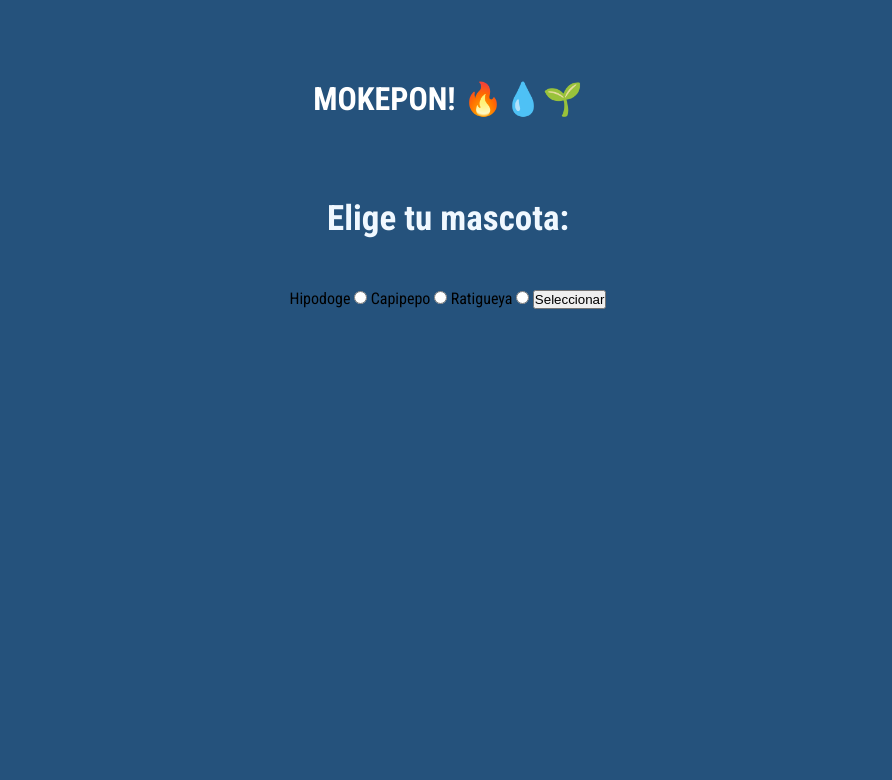
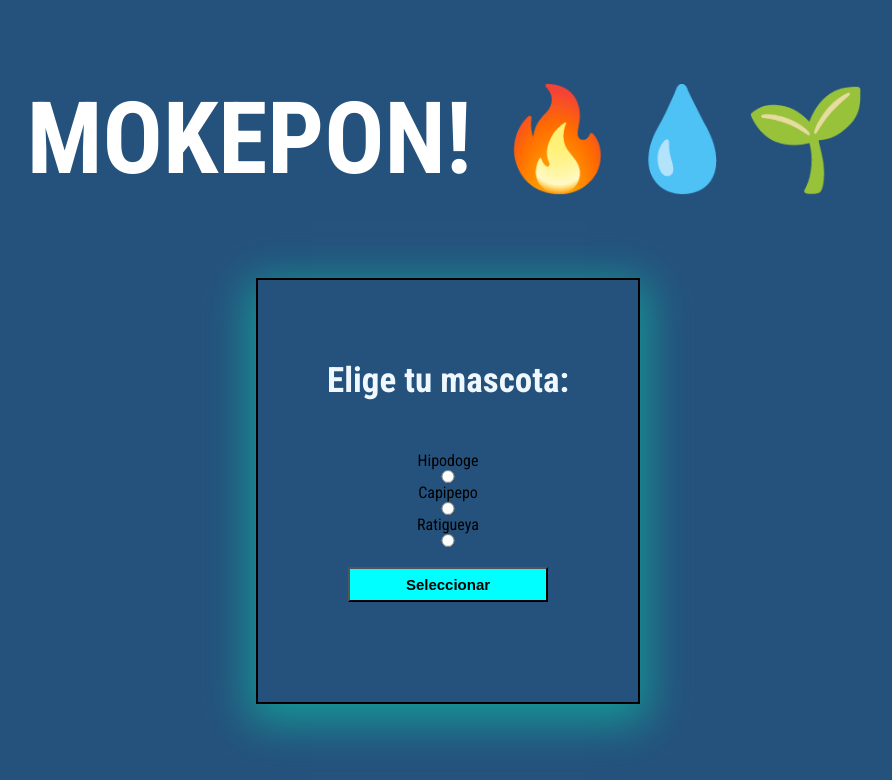
Before and after one commit to davidsm09/basic-development, a website: page Mokepon/juego.html in a window 1280 px wide. Shown: the whole page, without its empty margins (192-1084 px from the left). Drawn offline with Linux system fonts and the light colour scheme.

Commit message:
agregamos un diseño desente

```diff
--- a/Mokepon/juego.html
+++ b/Mokepon/juego.html
@@ -29,7 +29,7 @@
             <label for="ratigueya">Ratigueya</label>
             <input type="radio" name="mascota" id="ratigueya" />
 
-            <button id="boton-mascota">Seleccionar</button>
+            <button  class="btn" id="boton-mascota">Seleccionar</button>
 
         </section>
 
@@ -40,9 +40,9 @@
             <p>La mascota <span id="mascota-enemigo"></span> del enemigo tiene <span id="vidas-enemigo">3</span> vidas</p>
 
             <p>
-                <button id="boton-fuego">Fuego 🔥</button>
-                <button id="boton-agua">Agua 💧</button>
-                <button id="boton-tierra">Tierra 🌱</button>
+                <button class="btn" id="boton-fuego">Fuego 🔥</button>
+                <button class="btn" id="boton-agua">Agua 💧</button>
+                <button class="btn" id="boton-tierra">Tierra 🌱</button>
             </p>
 
         </section>
--- a/Mokepon/style.css
+++ b/Mokepon/style.css
@@ -13,10 +13,18 @@ body{
 body h1 {
     margin-top: 80px;
     color: white;
+    font-size: 100px;
+
 }
 
 .elegir-mascota {
     padding: 80px 0;
+    border: 2px solid #000;
+    display: flex;
+    flex-direction: column;
+    width: 30%;
+    box-shadow: 0px 11px 41px 7px rgba(20,153,151,1);;
+    margin: 80px auto;
 }
 .elegir-mascota h2 {
     margin-bottom: 50px;
@@ -24,6 +32,27 @@ body h1 {
     font-size: 35px;
 }
 
+.btn {
+    height: 35px;
+    width: 200px;
+    font-size: 15px;
+    font-weight: 600;
+    margin: 20px auto ;
+    background-color: aqua;
+    cursor: pointer;
+    transition: ease-in .2s;
+}
+.btn:hover {
+    height: 35px;
+    width: 200px;
+    font-size: 15px;
+    font-weight: 600;
+    margin: 20px auto ;
+    background-color: rgb(11, 159, 159);
+    cursor: pointer;
+    transition: ease-in .2s;
+}
+
 #seleccionar-ataque {
     padding: 80px 0;
 }
```
